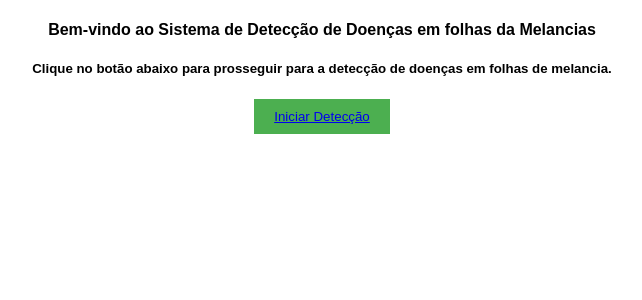
After one commit to lucasfinotirodrigues/reconhecimentoDoencaFolhaMelancia, a Flask app: template templates/home.html in a window 1280 px wide. The commit adds this page. Shown: the top 300 px of the page, without its empty margins (318-960 px from the left). Run offline with Flask 3, Linux system fonts and the light colour scheme; the template is opened without the code that fills it, so the values that code supplies are empty.

Commit message:
feat: adicionando páginas

```diff
--- /dev/null
+++ b/templates/home.html
@@ -0,0 +1,20 @@
+<!DOCTYPE html>
+<html lang="pt-br">
+<head>
+    <meta charset="UTF-8">
+    <meta name="viewport" content="width=device-width, initial-scale=1.0">
+    <title>Bem-vindo</title>
+    <link rel="stylesheet" href="{{ url_for('static', filename='css/style.css') }}">
+</head>
+<body>
+    <div class="masthead">
+        <div class="container">
+            <h4>Bem-vindo ao Sistema de Detecção de Doenças em folhas da Melancias</h4>
+            <h5>Clique no botão abaixo para prosseguir para a detecção de doenças em folhas de melancia.</h5>
+            <button>
+                <a class="link" href="/detecao">Iniciar Detecção</a>
+            </button>
+        </div>
+    </div>
+</body>
+</html>
```
Also changed, not shown: templates/index.html (+17 -0 lines).
